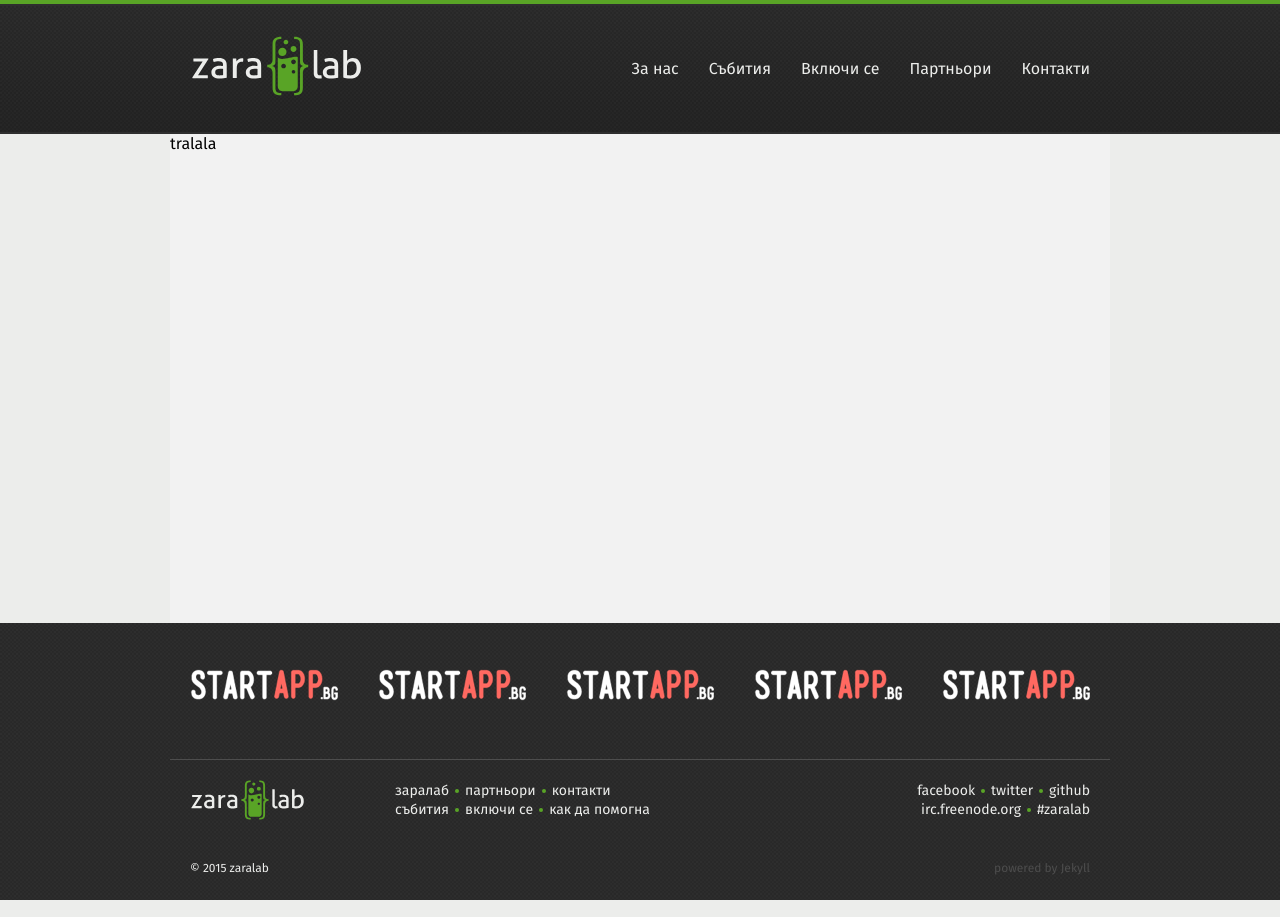
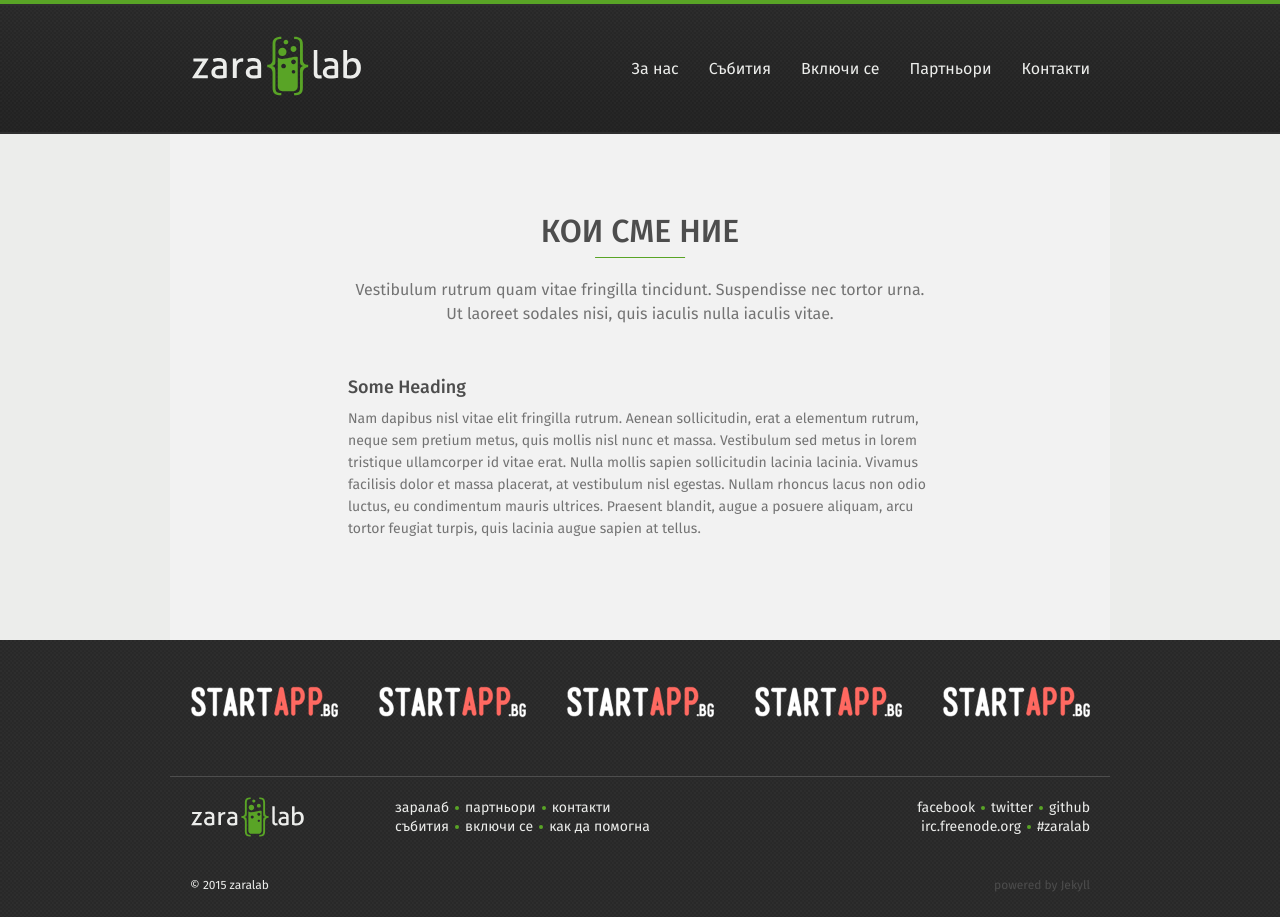
Before and after one commit to zara-lab/website, a Jekyll site: the page built from src/index.html, in a window 1280 px wide. Built offline with Jekyll 4.4.1, drawn with Linux system fonts in a browser that asks for light colours; Markdown is read by kramdown in place of the engine named in the settings; the list of posts is cut into pages by our own code.

Commit message:
Finish About us page

```diff
--- a/src/_layouts/default.html
+++ b/src/_layouts/default.html
@@ -7,7 +7,9 @@
 
     <section class="page">
       <div class="container page-container">
-        {{ content }}
+        <div class="page-wrapper">
+          {{ content }}
+        </div>
       </div>
     </section>
 
--- a/src/assets/css/style.css
+++ b/src/assets/css/style.css
@@ -389,7 +389,9 @@ a {
 
 .wrapper {
   position: relative;
-  height: 100%; }
+  display: table;
+  width: 100%;
+  height: inherit; }
 
 .header {
   position: absolute;
@@ -440,6 +442,7 @@ a {
     color: #59A426; }
 
 .page {
+  display: table-cell;
   height: 100%;
   padding-top: 8.375rem;
   padding-bottom: 17.3125rem; }
@@ -447,6 +450,9 @@ a {
 .page-container {
   background-color: #F2F2F2;
   height: 100%; }
+
+.page-wrapper {
+  padding: 20px 178px 100px; }
 
 .footer {
   position: absolute;
@@ -552,6 +558,56 @@ a {
 .f-list-social {
   float: right;
   display: inline-block; }
+
+h1 {
+  position: relative;
+  display: inline-block;
+  margin: 0;
+  padding-top: 3.125rem;
+  left: 50%;
+  -webkit-transform: translateX(-50%);
+      -ms-transform: translateX(-50%);
+          transform: translateX(-50%);
+  text-transform: uppercase;
+  font-weight: 500;
+  color: #4D4D4D;
+  text-align: center;
+  line-height: 3.375rem; }
+  h1::after {
+    content: " ";
+    position: absolute;
+    display: block;
+    width: 45%;
+    height: 0.0625rem;
+    bottom: 0;
+    left: 50%;
+    -webkit-transform: translateX(-50%);
+        -ms-transform: translateX(-50%);
+            transform: translateX(-50%);
+    background-color: #59A426; }
+
+h2 {
+  margin: 0;
+  padding-top: 1.25rem;
+  font-size: 1rem;
+  font-weight: 400;
+  color: #737373;
+  text-align: center;
+  line-height: 1.5rem; }
+
+h3 {
+  margin: 0;
+  padding-top: 50px;
+  font-size: 1.125rem;
+  font-weight: 500;
+  line-height: 1.4rem;
+  color: #4D4D4D; }
+
+.text {
+  padding-top: 10px;
+  font-size: 0.875rem;
+  line-height: 1.375rem;
+  color: #737373; }
 
 /*
  * GitHub style for Pygments syntax highlighter, for use with Jekyll
--- a/src/assets/scss/_layout.scss
+++ b/src/assets/scss/_layout.scss
@@ -9,5 +9,7 @@
 
 .wrapper {
   position: relative;
-  height: 100%;
+  display: table;
+  width: 100%;
+  height: inherit;
 }
--- a/src/assets/scss/_page.scss
+++ b/src/assets/scss/_page.scss
@@ -1,5 +1,6 @@
 // Block
 .page {
+  display: table-cell;
   height: 100%;
   padding-top: rem-calc(134px);
   padding-bottom: rem-calc(277px);
@@ -10,3 +11,8 @@
   background-color: $color-04;
   height: 100%;
 }
+
+// Block
+.page-wrapper {
+  padding: 20px 178px 100px;
+}
--- a/src/assets/scss/style.scss
+++ b/src/assets/scss/style.scss
@@ -11,6 +11,7 @@ $color-01: #2E2E2E;
 $color-02: #ECEDEB;
 $color-03: #4D4D4D;
 $color-04: #F2F2F2;
+$color-05: #737373;
 
 // Mixins and Functions
 // --------------------
@@ -46,4 +47,5 @@ $color-04: #F2F2F2;
   "header",
   "page",
   "footer",
+  "text",
   "pygments-github";
--- a/src/index.html
+++ b/src/index.html
@@ -2,5 +2,12 @@
 layout: default
 ---
 
+<h1>Кои сме ние</h1>
 
-tralala
+<h2>Vestibulum rutrum quam vitae fringilla tincidunt. Suspendisse nec tortor urna. Ut laoreet sodales nisi, quis iaculis nulla iaculis vitae.</h2>
+
+<h3>Some Heading</h3>
+
+<p class="text">
+  Nam dapibus nisl vitae elit fringilla rutrum. Aenean sollicitudin, erat a elementum rutrum, neque sem pretium metus, quis mollis nisl nunc et massa. Vestibulum sed metus in lorem tristique ullamcorper id vitae erat. Nulla mollis sapien sollicitudin lacinia lacinia. Vivamus facilisis dolor et massa placerat, at vestibulum nisl egestas. Nullam rhoncus lacus non odio luctus, eu condimentum mauris ultrices. Praesent blandit, augue a posuere aliquam, arcu tortor feugiat turpis, quis lacinia augue sapien at tellus.
+</p>
```
Also changed, not shown: src/assets/scss/_text.scss (added, +55 -0 lines).
